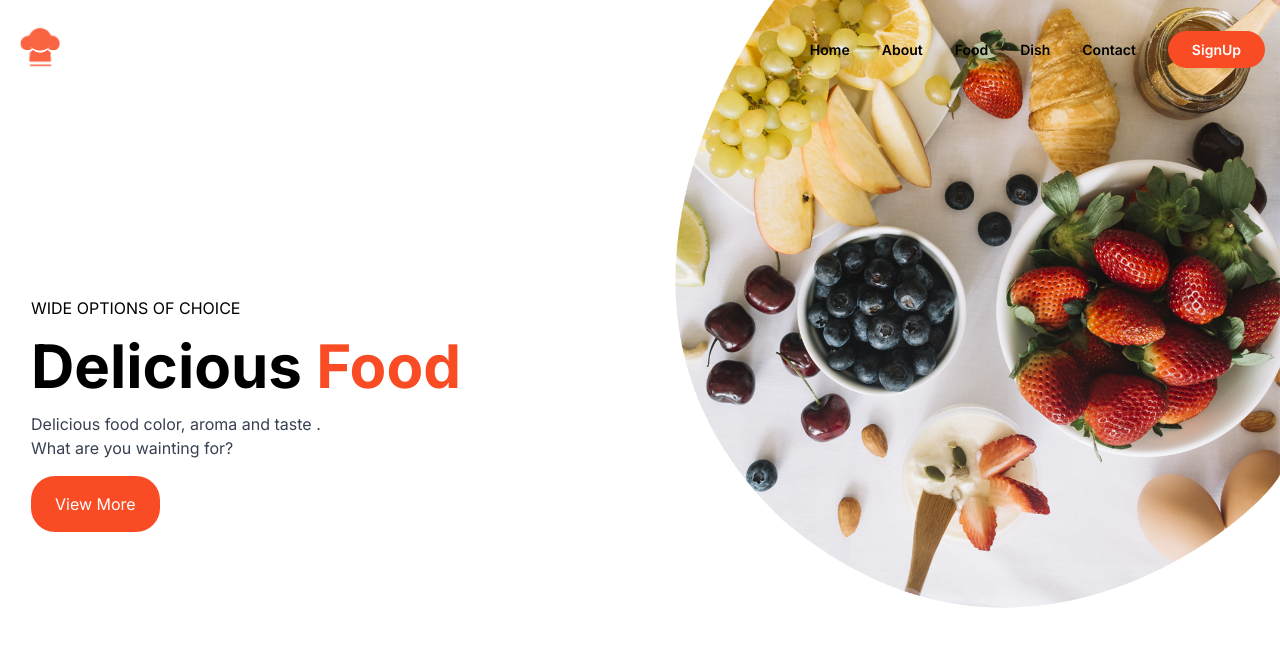
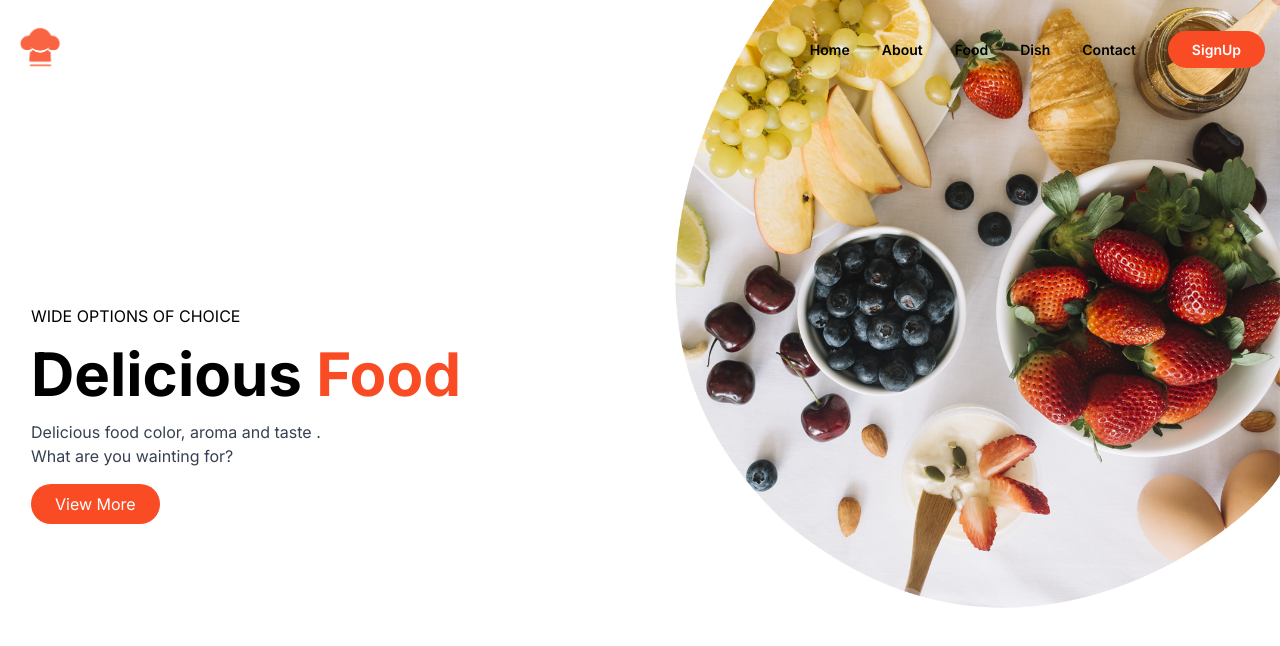
Before and after one commit to byiringiroscar/Food-app-with-nextjs-tailwind, a Next.js app: page / in a window 1280 px wide. Shown: the top 646 px of the page. Built offline with nearby package versions, Linux system fonts and the light colour scheme.

Commit message:
Update Hero.tsx

```diff
--- a/src/components/Hero.tsx
+++ b/src/components/Hero.tsx
@@ -17,7 +17,7 @@ const Hero = () => {
                     Delicious food color, aroma and taste . <br />
                     What are you wainting for?
                 </p>
-                <button className='bg-accent text-white px-6 py-4 rounded-3xl text-[14px] sm:text-[16px]'>View More </button>
+                <button className='bg-accent text-white px-6 py-2 rounded-3xl text-[14px] sm:text-[16px]'>View More </button>
             </div>
         </div>
     </div>
```
